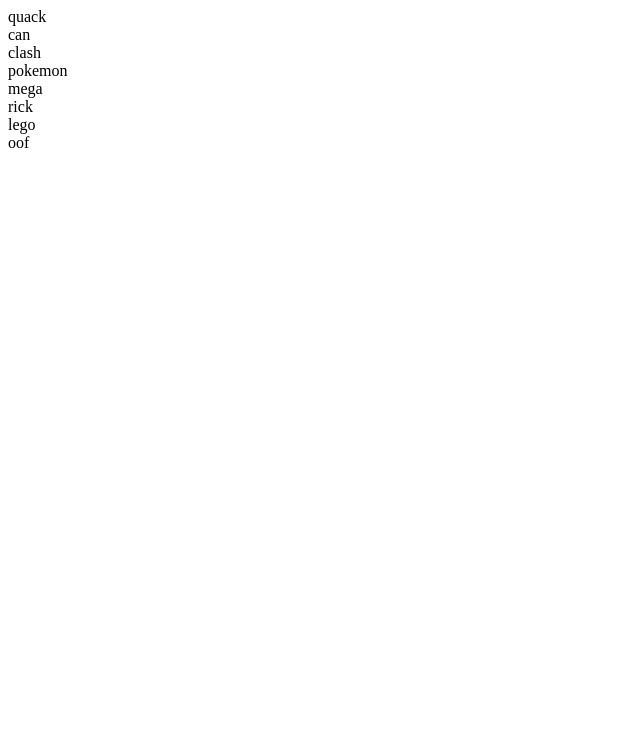
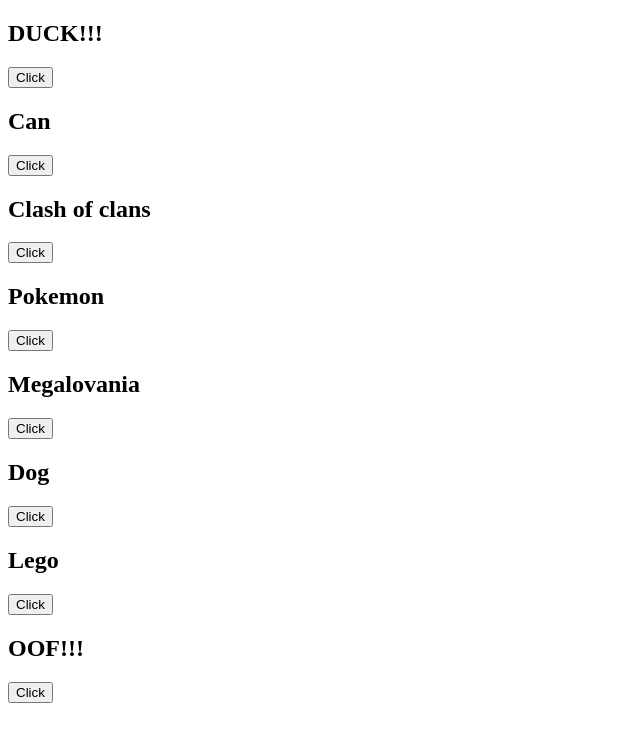
Before and after one commit to itmecat2058/Independent-Project-, a plain HTML site: page index.html in a window 1280 px wide. Shown: the whole page, without its empty margins (0-640 px from the left). Drawn offline with Linux system fonts and the light colour scheme.

Commit message:
made easier to do stuff with

```diff
--- a/index.html
+++ b/index.html
@@ -9,14 +9,46 @@
 </head>
 <body>
     <main class="grid container">
-        <div class="quack item">quack</div>
-        <div class="can item">can</div>
-        <div class="clash item">clash</div>
-        <div class="pokemon item">pokemon</div>
-        <div class="megalovania item">mega</div>
-        <div class="rickroll item">rick</div>
-        <div class="lego item">lego</div>
-        <div class="oof item">oof</div>
+        <div class="quack item">
+            <h2>DUCK!!!</h2>
+            <button class quack button>Click</button>
+        </div>
+        <!-- quack -->
+        <div class="can item">
+            <h2>Can</h2>
+            <button class="can button">Click</button>
+        </div>
+        <!-- opening a can of monster -->
+        <div class="clash item">
+            <h2>Clash of clans</h2>
+            <button class="clash button">Click</button>
+        </div>
+        <!-- clash of clans opening music -->
+        <div class="pokemon item">
+            <h2>Pokemon</h2>
+            <button class="pokemon button">Click</button>
+        </div>
+        <!-- random peokemon noises -->
+        <div class="megalovania item">
+            <h2>Megalovania</h2>
+            <button class="megalovania button">Click</button>
+        </div>
+        <!-- funny skeleton man -->
+        <div class="rickroll item">
+            <h2>Dog</h2>
+            <button class="rickroll button">Click</button>
+        </div>
+        <!-- rickroll -->
+        <div class="lego item">
+            <h2>Lego</h2>
+            <button class="lego button">Click</button>
+        </div>
+        <!-- lego falling apart sound -->
+        <div class="oof item">
+            <h2>OOF!!!</h2>
+            <button class="off button">Click</button>
+        </div>
+        <!-- roblox oof -->
     </main>
 </body>
 </html>
```
